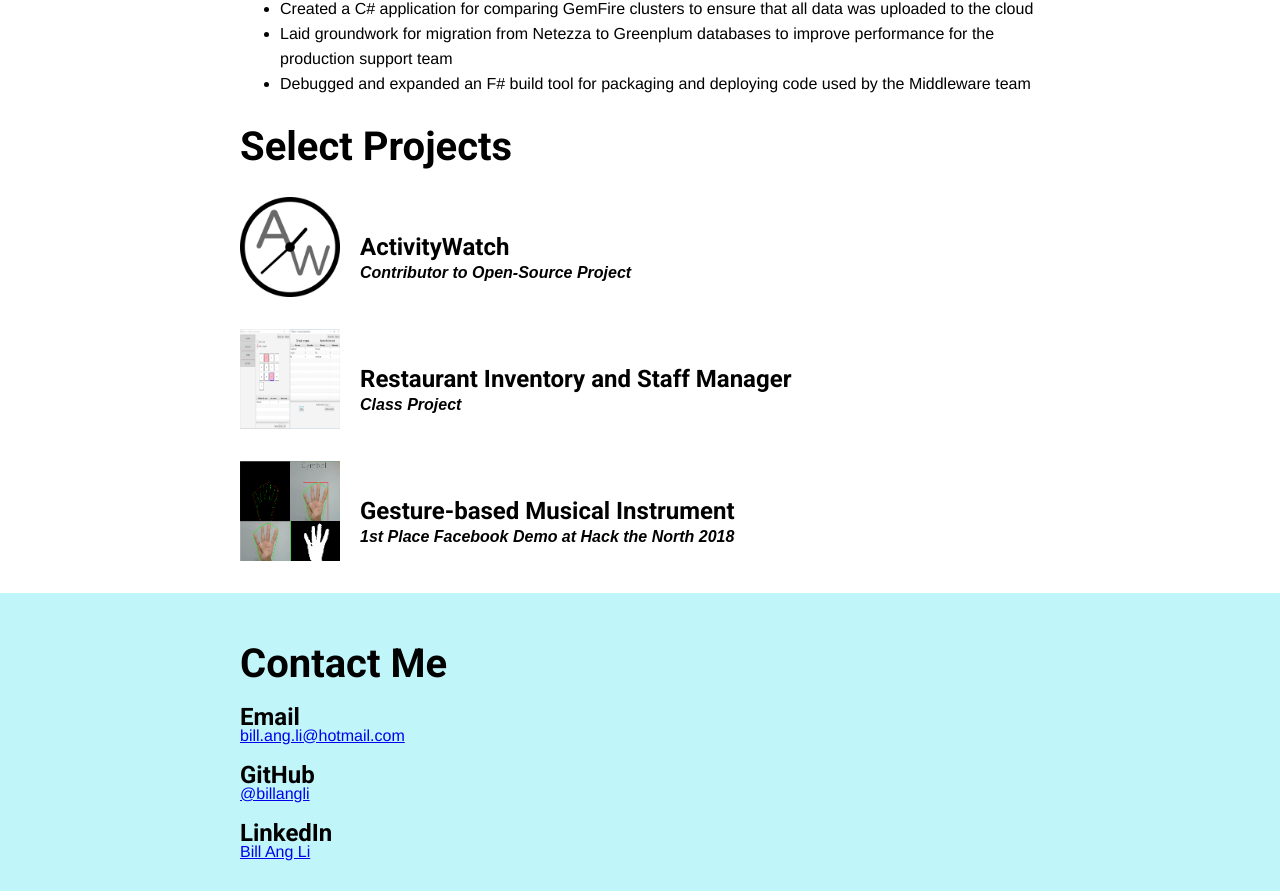
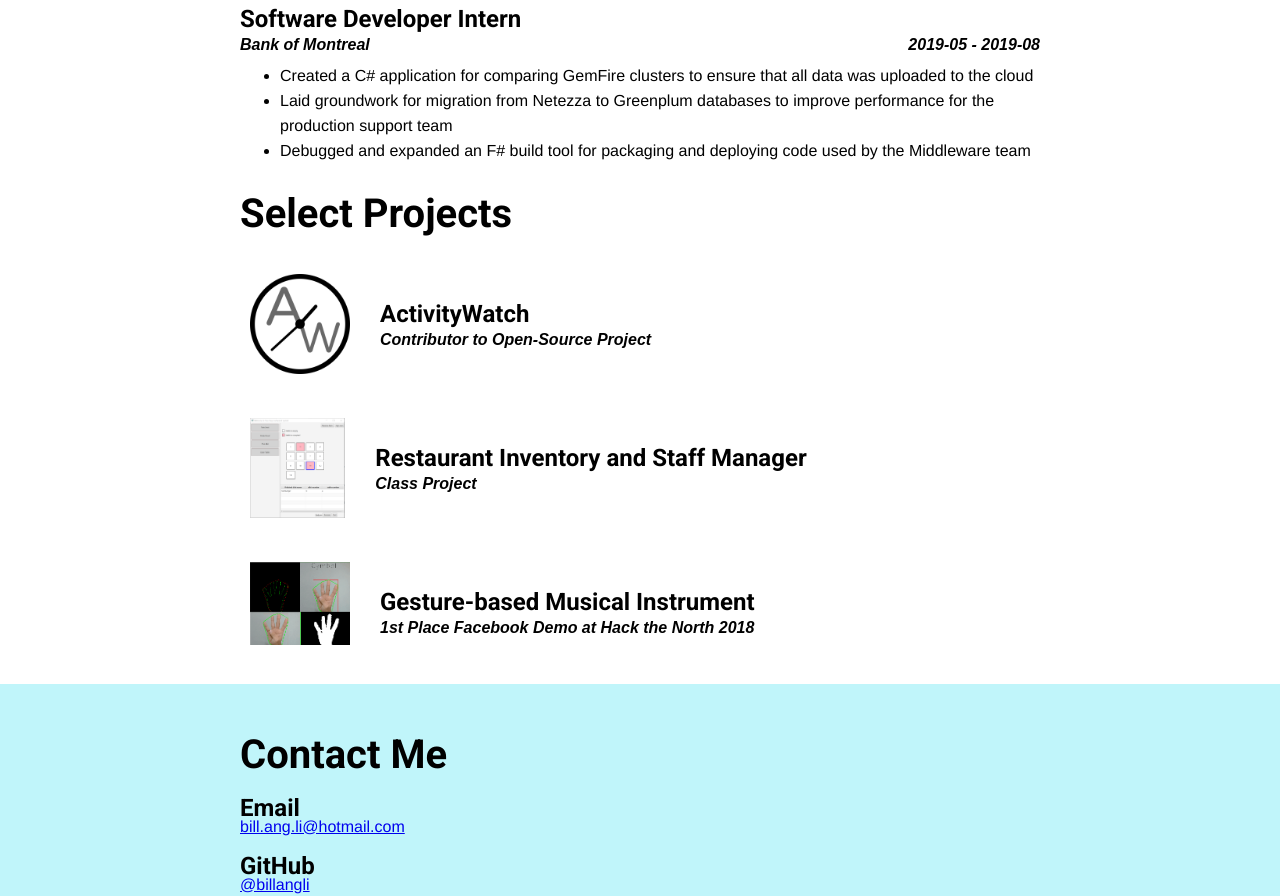
Before and after one commit to billangli/billangli.github.io, a Vue app: page / in a window 1280 px wide. Shown: the part 1331-2227 px from the top of the page. Built offline with nearby package versions, Linux system fonts and the light colour scheme.

Commit message:
Add overlay to project images

```diff
--- a/src/App.vue
+++ b/src/App.vue
@@ -3,7 +3,7 @@
     <div id="navbar">
       <ul>
         <li style="float: left">
-          <a href="#banner">
+          <a href="#">
             <h5>Bill Ang Li</h5>
           </a>
         </li>
@@ -27,17 +27,25 @@
             <h5>Contact</h5>
           </a>
         </li>
-        <!-- <li>
-          <a href="#resume">
+        <li>
+          <a href="resume.pdf" download="Bill Ang Li Resume">
             <h5>Resume</h5>
           </a>
-        </li> -->
+        </li>
       </ul>
     </div>
     <div id="banner">
-      <img src="../public/cropped-headshot-small.png" alt="Bill's headshot" class="clip-circle" />
+      <img
+        src="../public/cropped-headshot-small.png"
+        alt="Bill's headshot"
+        class="clip-circle"
+      />
       <br />
-      <img src="../public/signature.png" alt="Bill Ang Li" style="padding-top: 20px" />
+      <img
+        src="../public/signature.png"
+        alt="Bill Ang Li"
+        style="padding-top: 20px"
+      />
       <h6>Computer Science student at the University of Toronto</h6>
       <h6>Looking for 2021 New Grad jobs</h6>
     </div>
@@ -45,8 +53,9 @@
       <div class="container">
         <h1>About Me</h1>
         <p>
-          I love programming, playing basketball, learning guitar melodies and reading books. I am finishing up my
-          degree of a Specialist in Computer Science and a Minor in Economics.
+          I love programming, playing basketball, learning guitar melodies and
+          reading books. I am finishing up my degree of a Specialist in Computer
+          Science and a Minor in Economics.
         </p>
       </div>
     </div>
@@ -55,7 +64,7 @@
         <h1>Work Experience</h1>
         <div v-for="job in jobs" :key="job.position">
           <h2>{{ job.position }}</h2>
-          <div style="clear: both;">
+          <div style="clear: both">
             <h3 class="alignLeft">{{ job.company }}</h3>
             <h3 class="alignRight">{{ job.date }}</h3>
           </div>
@@ -69,13 +78,24 @@
     <div id="projects">
       <div class="container">
         <h1>Select Projects</h1>
-        <div v-for="project in projects" :key="project" style="display: flex; margin-bottom: 20px;">
-          <a :href="project.url" target="_blank"
-            ><img :src="project.image" :alt="project.alt" style="height: 100px; width: 100px;"
-          /></a>
-          <div style="margin: 20px;">
+        <div
+          v-for="project in projects"
+          :key="project"
+          style="display: flex; margin-bottom: 20px"
+        >
+          <div class="project-img-container">
+            <div class="img-overlay">
+              <a :href="project.url" target="_blank">
+                <img
+                  :src="project.image"
+                  :alt="project.alt"
+                  class="project-img"
+              /></a>
+            </div>
+          </div>
+          <div style="margin: 20px">
             <h2>{{ project.title }}</h2>
-            <h3 style="padding-top: 10px;">{{ project.description }}</h3>
+            <h3 style="padding-top: 10px">{{ project.description }}</h3>
           </div>
         </div>
       </div>
@@ -138,7 +158,7 @@
         {
           title: "Restaurant Inventory and Staff Manager",
           description: "Class Project",
-          image: "restaurant-system.png",
+          image: "cropped-restaurant-system.png",
           alt: "Inventory App",
           url: "https://github.com/billangli/RestaurantSystem",
         },
@@ -223,7 +243,7 @@
   list-style-type: none;
   margin: 0;
   padding: 0;
-  position: fixed;
+  /* position: fixed; */
   top: 0;
   width: 100%;
   background-color: white;
@@ -232,6 +252,10 @@
 
 #navbar li {
   display: inline-block;
+}
+
+#navbar li:hover {
+  background-color: #c0f5fa;
 }
 
 #navbar li a {
@@ -255,6 +279,22 @@
   margin: auto;
 }
 
+.project-img {
+  max-height: 100px;
+  max-width: 100px;
+}
+
+.img-overlay {
+  background: rgba(0, 0, 0, 0);
+  transition: 0.5s ease;
+  padding: 10px;
+  text-align: center;
+}
+
+.project-img-container:hover .img-overlay {
+  background-color: #c0f5fa;
+}
+
 #contact {
   background-color: #c0f5fa;
 }
```
Also changed, not shown: public/cropped-restaurant-system.png (added), 1 other file (tests, documents, lock files or other folders).
